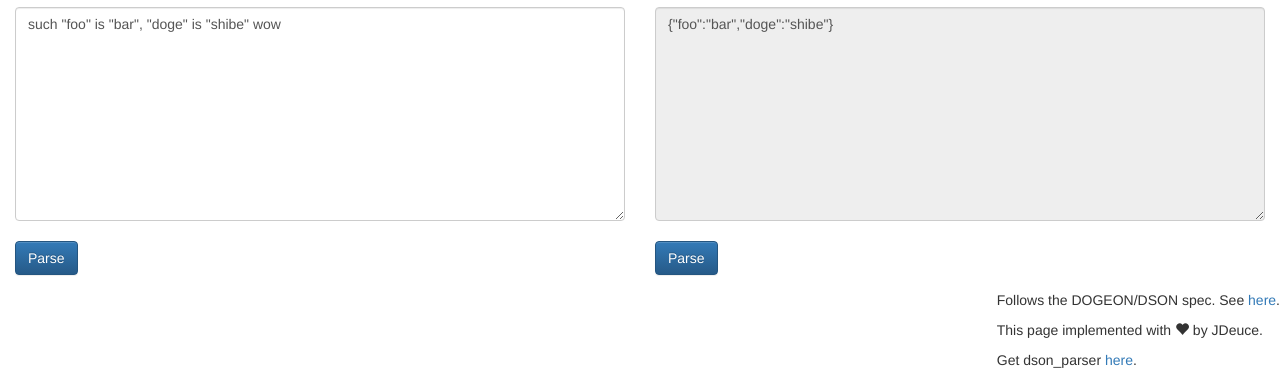
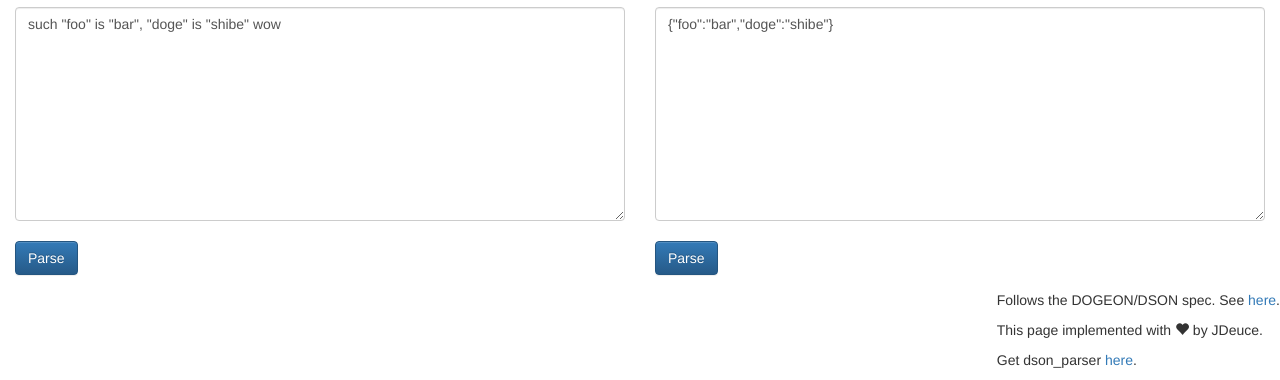
Before and after one commit to dsonlint/dsonlint.github.io, a plain HTML site: page index.html in a window 1280 px wide. Shown: the part 436-816 px from the top of the page. Drawn offline with nearby package versions, Linux system fonts and the light colour scheme.

Commit message:
remove readonly attr from json textarea

```diff
--- a/index.html
+++ b/index.html
@@ -37,7 +37,7 @@
                 </div>
                 <div class="form-group col-md-6">
                     <h2>JSON</h2>
-                    <textarea class="form-control" id="json" rows="10" cols="80" readonly="readonly"></textarea> <br/>
+                    <textarea class="form-control" id="json" rows="10" cols="80"></textarea> <br/>
                     <button class="btn btn-primary" onclick="run_json()">Parse</button>
                 </div>
             </div>
```
